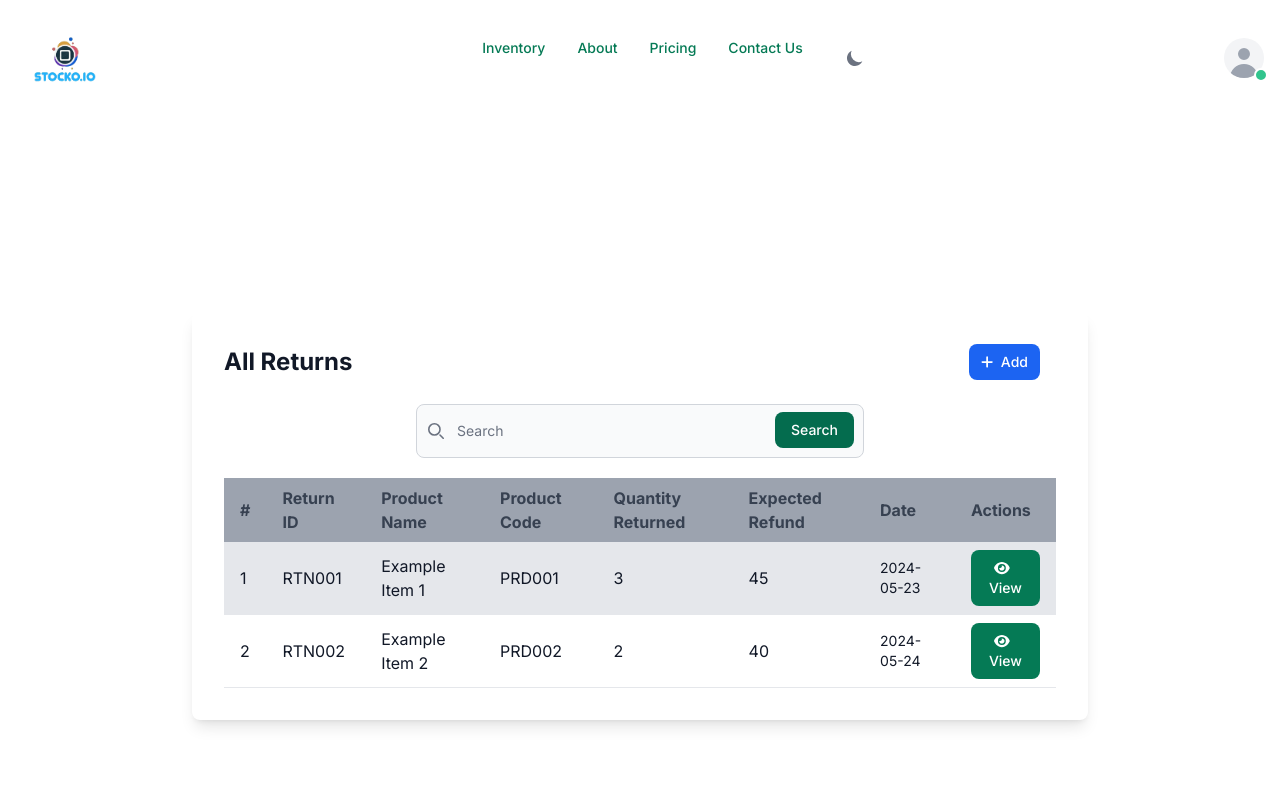
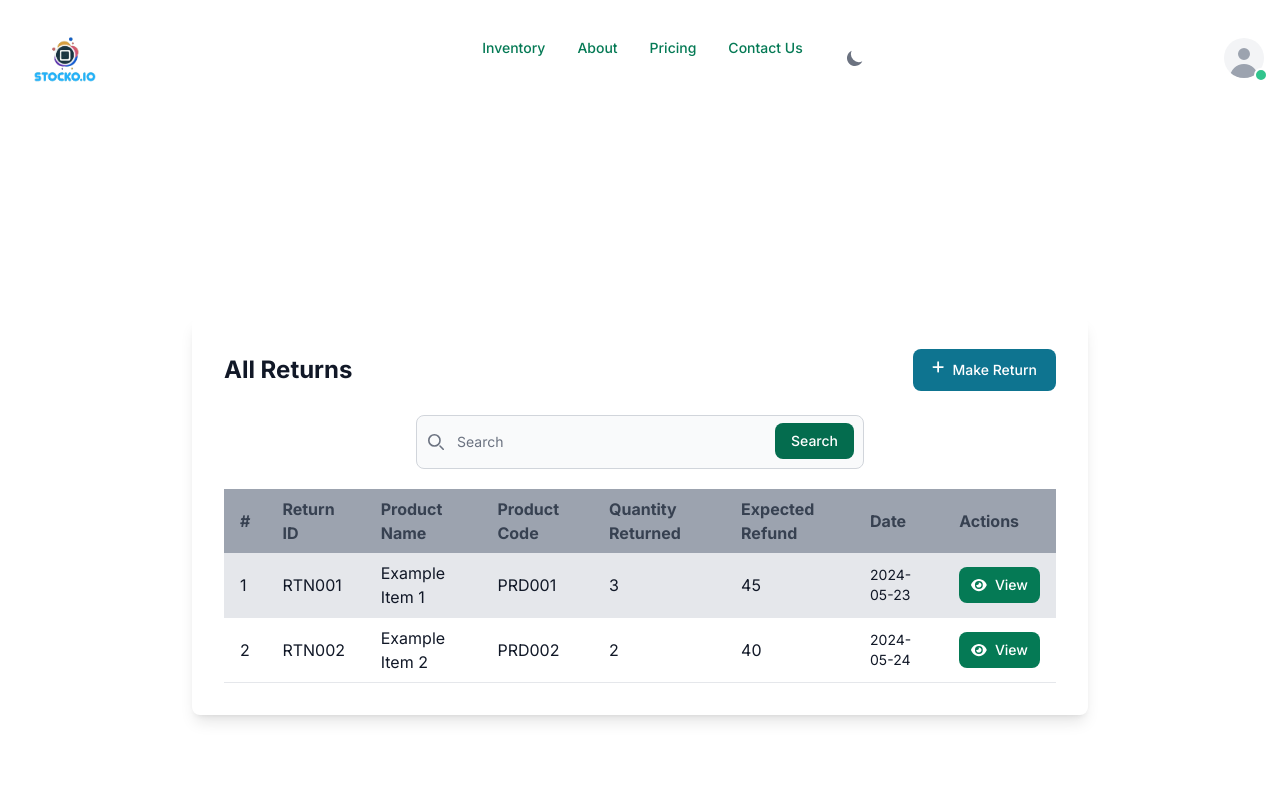
Before and after one commit to Muthomi254/stock.o_fend, a Next.js app: page /Inventory/ReturnTable in a window 1280 px wide. Shown: the top 800 px of the page. Built offline with nearby package versions, Linux system fonts and the light colour scheme.

Commit message:
(Ft):Changing from using form to modal

```diff
--- a/src/app/(pages)/(display)/Inventory/ReturnTable/page.jsx
+++ b/src/app/(pages)/(display)/Inventory/ReturnTable/page.jsx
@@ -3,14 +3,25 @@
 import React, { useState } from 'react';
 import { useRouter } from 'next/navigation';
 import { FontAwesomeIcon } from '@fortawesome/react-fontawesome';
-import { faEye, faPlus, faTimes } from '@fortawesome/free-solid-svg-icons';
+import {
+  faEye,
+  faPlus,
+  faTimes,
+  faSpinner,
+} from '@fortawesome/free-solid-svg-icons';
 import SearchBar from '../../../../(components)/SearchBar/Search';
 import ReturnForm from '../../../../(components)/Forms/ReturnForm';
+import AddModal from '../../../../ui-components/AddModal';
+import { Button } from 'flowbite-react';
+
+
 
 
 export default function ReturnTable() {
   const router = useRouter();
-  const [showReturnForm, setShowReturnForm] = useState(false);
+  const [isModalOpen, setModalOpen] = useState(false);
+    const [loading, setLoading] = useState(false);
+
 
   const returns = [
     {
@@ -33,10 +44,32 @@ export default function ReturnTable() {
   ];
 
   const handleAddReturn = () => {
-    setShowReturnForm(!showReturnForm);
+    setModalOpen(true);
   };
 
-  const handleViewReturn = () => {
+  const handleCloseModal = () => {
+    setModalOpen(false);
+  };
+   const fetchProductData = async () => {
+     // Mocking a fetch request
+     return new Promise((resolve) => {
+       setTimeout(() => {
+         resolve({ data: 'Sample Data' });
+       }, 2000);
+     });
+   };
+
+  const handleViewReturn = async () => {
+setLoading(true);
+   try {
+     const data = await fetchProductData();
+     console.log(data); // Handle the fetched data as needed
+   } catch (error) {
+     console.error('Error fetching Returns data:', error);
+   } finally {
+     setLoading(false);
+   }
+
     router.push('/Inventory/SingleReturn');
   };
 
@@ -47,21 +80,26 @@ export default function ReturnTable() {
           <h2 className="text-2xl font-bold text-gray-900 dark:text-white">
             All Returns
           </h2>
-          <button
-            onClick={handleAddReturn}
-            className={`flex items-center text-white ${
-              showReturnForm
-                ? 'bg-red-600 hover:bg-red-700 dark:bg-red-600 animate-bounce hover:animate-pulse'
-                : 'bg-blue-600 dark:bg-blue-600  hover:bg-blue-700'
-            } focus:ring-4 focus:outline-none focus:ring-blue-300 font-medium rounded-lg text-sm px-3 py-2 dark:focus:ring-blue-800 mr-4`}
-          >
+           <Button onClick={handleAddReturn}>
+            {' '}
             <FontAwesomeIcon
-              icon={showReturnForm ? faTimes : faPlus}
+              icon={faPlus} // Change icon based on showProductForm state
               className="mr-2"
             />
-            {showReturnForm ? 'Close' : 'Add'}
-          </button>
+           Make Return
+          </Button>
         </div>
+        <div>
+          <AddModal
+            open={isModalOpen}
+            title="Make Return"
+            size="2xl"
+            className="bg-transparent"
+            onClose={handleCloseModal}
+          >
+            <ReturnForm onClose={handleCloseModal} />
+          </AddModal>
+          </div>
         <div className="overflow-x-auto">
           <SearchBar />
 
@@ -128,9 +166,17 @@ export default function ReturnTable() {
                   <td className="px-4 py-2 text-gray-900 dark:text-white">
                     <button
                       onClick={handleViewReturn}
-                      className="text-white bg-green-600 hover:bg-green-800 focus:ring-4 focus:outline-none focus:ring-blue-300 font-medium rounded-lg text-sm px-3 py-2"
+                      className="text-white bg-green-600 hover:bg-green-800 focus:ring-4 focus:outline-none focus:ring-blue-300 font-medium rounded-lg text-sm px-3 py-2 flex items-center"
+                      disabled={loading}
                     >
-                      <FontAwesomeIcon icon={faEye} className="mr-2" />
+                      {loading ? (
+                        <FontAwesomeIcon
+                          icon={faSpinner}
+                          className="animate-spin mr-2"
+                        />
+                      ) : (
+                        <FontAwesomeIcon icon={faEye} className="mr-2" />
+                      )}
                       View
                     </button>
                   </td>
@@ -140,12 +186,7 @@ export default function ReturnTable() {
           </table>
         </div>
       </div>
-      {showReturnForm && (
-        <div className="pr-5 mr-5">
-          {/* You can include the ReturnForm component here */}
-          <ReturnForm/>
-        </div>
-      )}
+
     </div>
   );
 }
```
